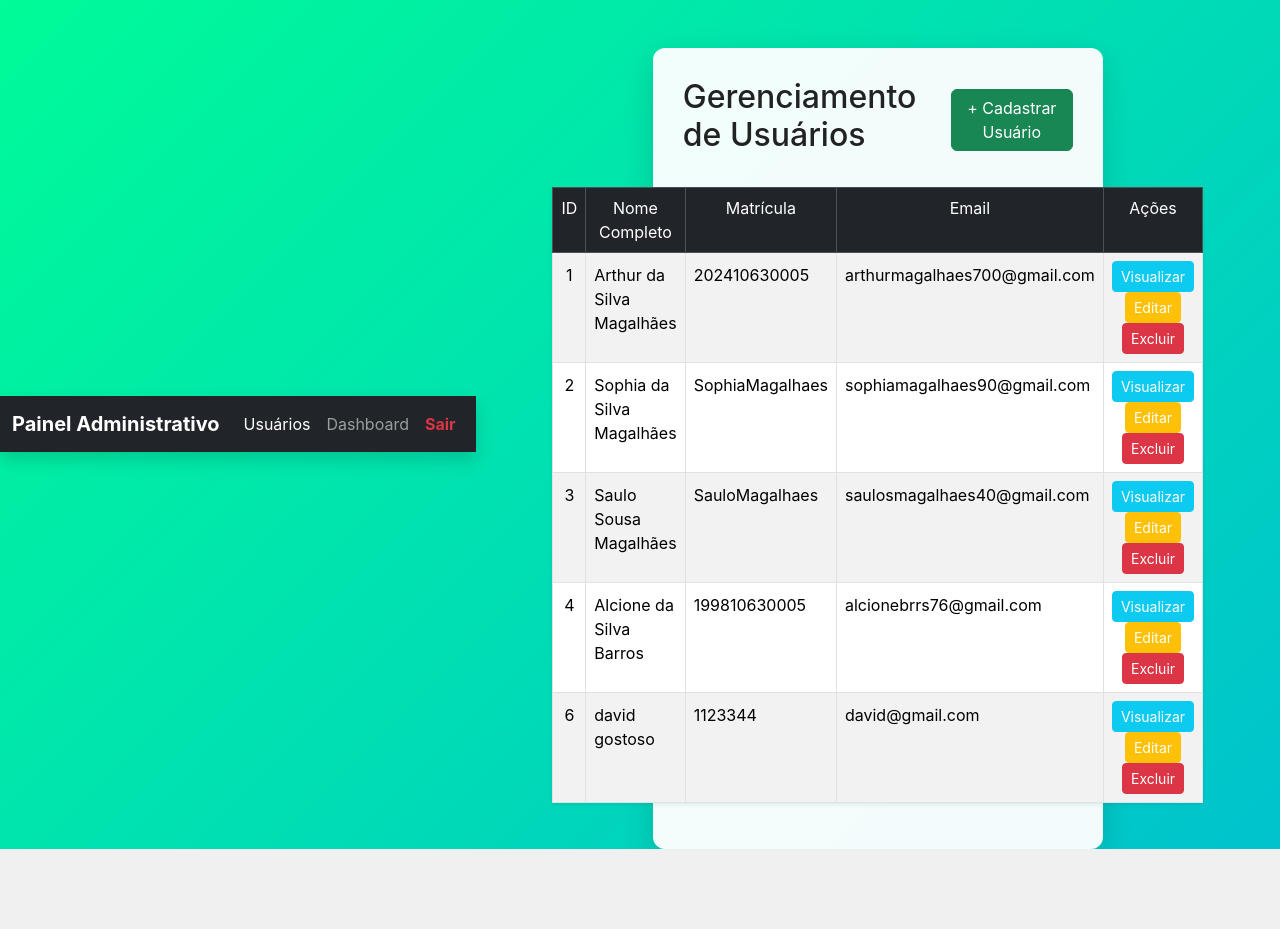
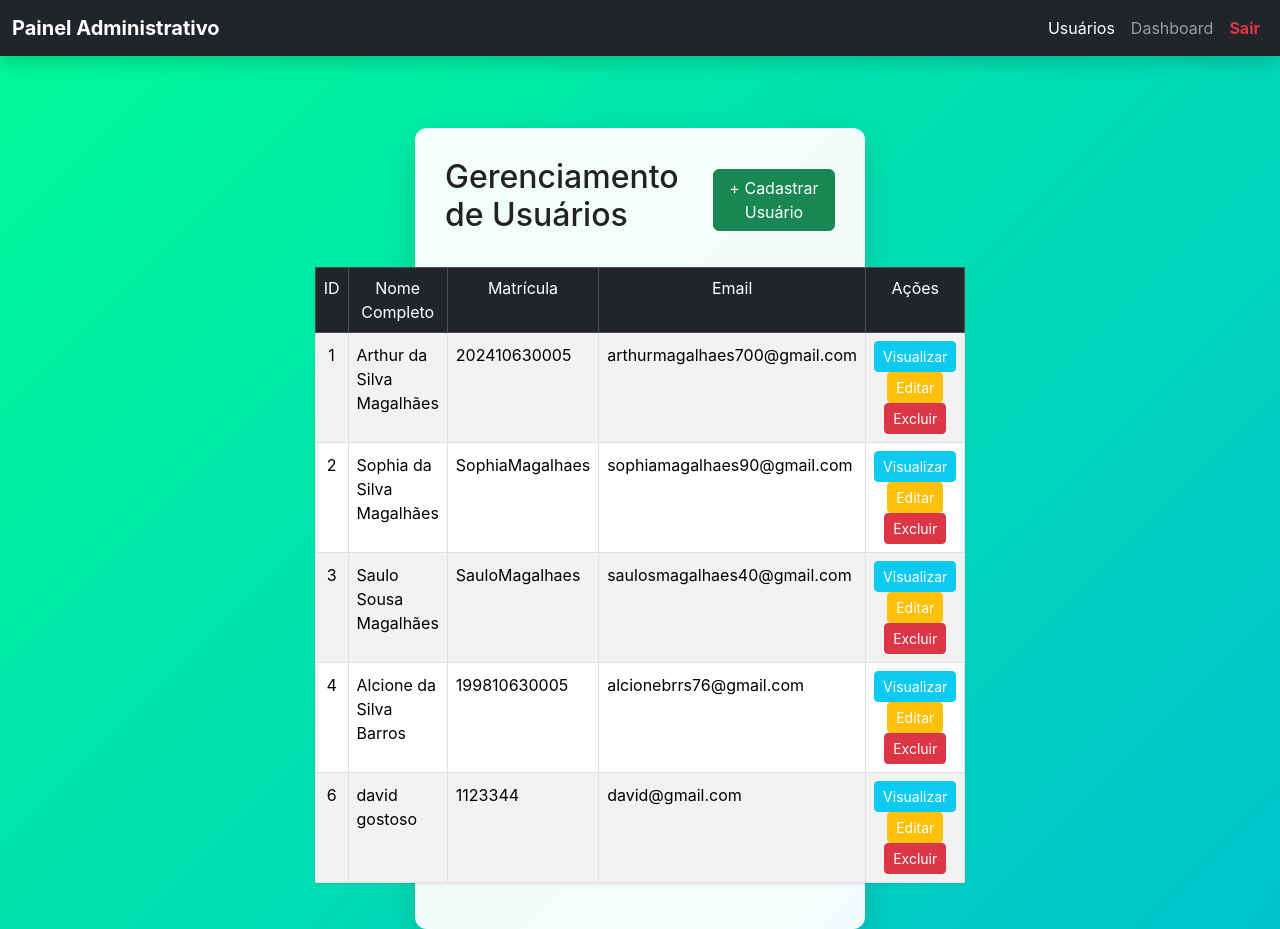
Before and after one commit to oficialarthurmagalhaes/CRUD-LTPIII-ART, a PHP site: page /usuarios.php in a window 1280 px wide. Before the commit the page ends 849 px from the top, so only its background shows below. Run offline with PHP 8.4, Linux system fonts and the light colour scheme; the visitor is signed in with stand-in values (Sample User, id 1); data comes from the database, SQL or seed files in the repository.

Commit message:
fixando barra de navegação

```diff
--- a/style.css
+++ b/style.css
@@ -21,6 +21,7 @@
     background-size: 400% 400%;
     animation: gradientMove 10s ease infinite;
     color: #222;
+    padding-top: 80px;
 }
 
 /* ===== Animação de fundo ===== */
--- a/usuarios.php
+++ b/usuarios.php
@@ -61,7 +61,7 @@
 <body>
 
 <!-- ========== NAVBAR SUPERIOR ========== -->
-<nav class="navbar navbar-expand-lg navbar-dark bg-dark shadow">
+<nav class="navbar navbar-expand-lg navbar-dark bg-dark shadow fixed-top">
   <div class="container-fluid">
     <a class="navbar-brand fw-bold text-white" href="#">Painel Administrativo</a>
     <button class="navbar-toggler" type="button" data-bs-toggle="collapse" data-bs-target="#navbarNav">
```
